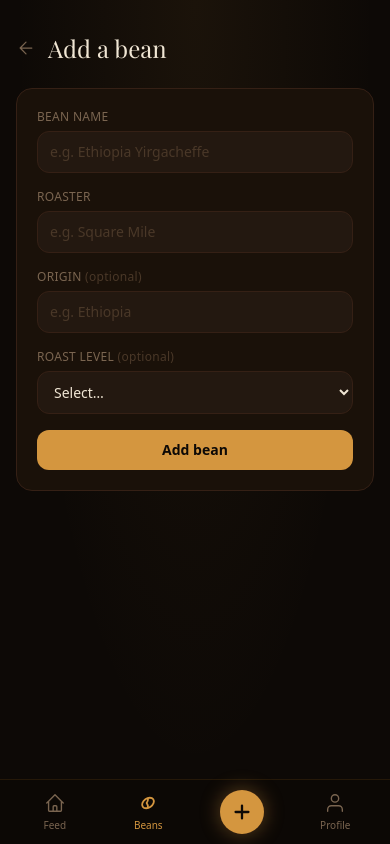
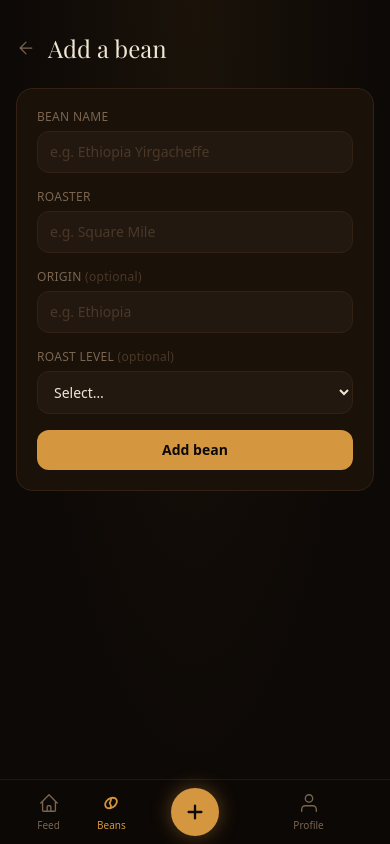
Before and after one commit to jakeleeyj/coffeestuff, a Next.js app: page /beans/new in a window 390 px wide. Built offline with nearby package versions, Linux system fonts and the light colour scheme; no server answers; a web font is replaced by a local one.

Commit message:
style: center new post button in mobile nav with equal left/right halves
Layout: Feed+Beans (left) | Post button (dead center) | Profile (right).
Uses flex-1 on each side so the golden post button is always centered.

Co-Authored-By: Claude Opus 4.6 <noreply@anthropic.com>

```diff
--- a/src/components/Navbar.tsx
+++ b/src/components/Navbar.tsx
@@ -128,25 +128,29 @@ export default function Navbar() {
         className="md:hidden fixed bottom-0 left-0 right-0 z-50 border-t border-border-subtle"
         style={{ background: 'rgba(13, 9, 6, 0.88)', backdropFilter: 'blur(20px)', paddingBottom: 'env(safe-area-inset-bottom)' }}
       >
-        <div className="flex items-center justify-around px-2 h-16">
+        <div className="flex items-center h-16">
 
-          <Link href="/feed" className="flex flex-col items-center gap-1 min-w-[60px] py-1">
+          {/* Left side */}
+          <div className="flex-1 flex justify-evenly">
+            <Link href="/feed" className="flex flex-col items-center gap-1 py-1">
               <span className={pathname === '/feed' ? 'text-bloom' : 'text-text-muted'}>
                 <IconFeed active={pathname === '/feed'} />
               </span>
               <span className={`text-[10px] font-medium ${pathname === '/feed' ? 'text-bloom' : 'text-text-muted'}`}>Feed</span>
             </Link>
 
-          <Link href="/beans" className="flex flex-col items-center gap-1 min-w-[60px] py-1">
+            <Link href="/beans" className="flex flex-col items-center gap-1 py-1">
               <span className={pathname.startsWith('/beans') ? 'text-bloom' : 'text-text-muted'}>
                 <IconBeans active={pathname.startsWith('/beans')} />
               </span>
               <span className={`text-[10px] font-medium ${pathname.startsWith('/beans') ? 'text-bloom' : 'text-text-muted'}`}>Beans</span>
             </Link>
+          </div>
 
-          <Link href="/posts/new" className="flex flex-col items-center justify-center min-w-[60px]">
+          {/* Center — New Post */}
+          <Link href="/posts/new" className="flex flex-col items-center justify-center px-2">
             <span
-              className="w-11 h-11 rounded-full bg-bloom flex items-center justify-center"
+              className="w-12 h-12 rounded-full bg-bloom flex items-center justify-center"
               style={{ boxShadow: '0 0 20px rgba(212, 150, 63, 0.4)' }}
             >
               <svg width="22" height="22" viewBox="0 0 24 24" fill="none" stroke="#0d0906" strokeWidth="2.5" strokeLinecap="round">
@@ -155,9 +159,11 @@ export default function Navbar() {
             </span>
           </Link>
 
+          {/* Right side */}
+          <div className="flex-1 flex justify-evenly">
             <Link
               href={user ? `/profile/${username}` : '/login'}
-            className="flex flex-col items-center gap-1 min-w-[60px] py-1"
+              className="flex flex-col items-center gap-1 py-1"
             >
               <span className={pathname.startsWith('/profile') ? 'text-bloom' : 'text-text-muted'}>
                 <IconProfile active={pathname.startsWith('/profile')} />
@@ -166,6 +172,7 @@ export default function Navbar() {
                 {user ? username.slice(0, 8) : 'Profile'}
               </span>
             </Link>
+          </div>
 
         </div>
       </nav>
```
Lines whose indentation alone changed are shown as unchanged.
